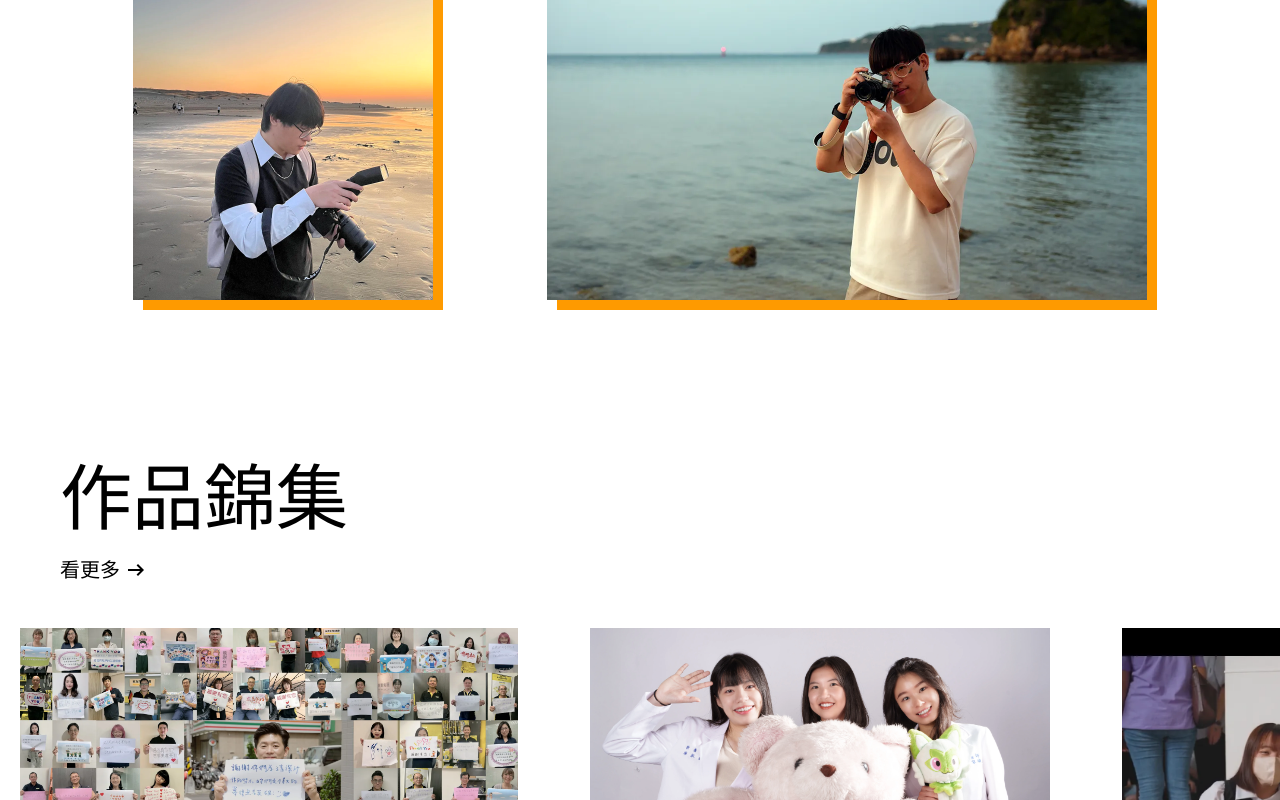
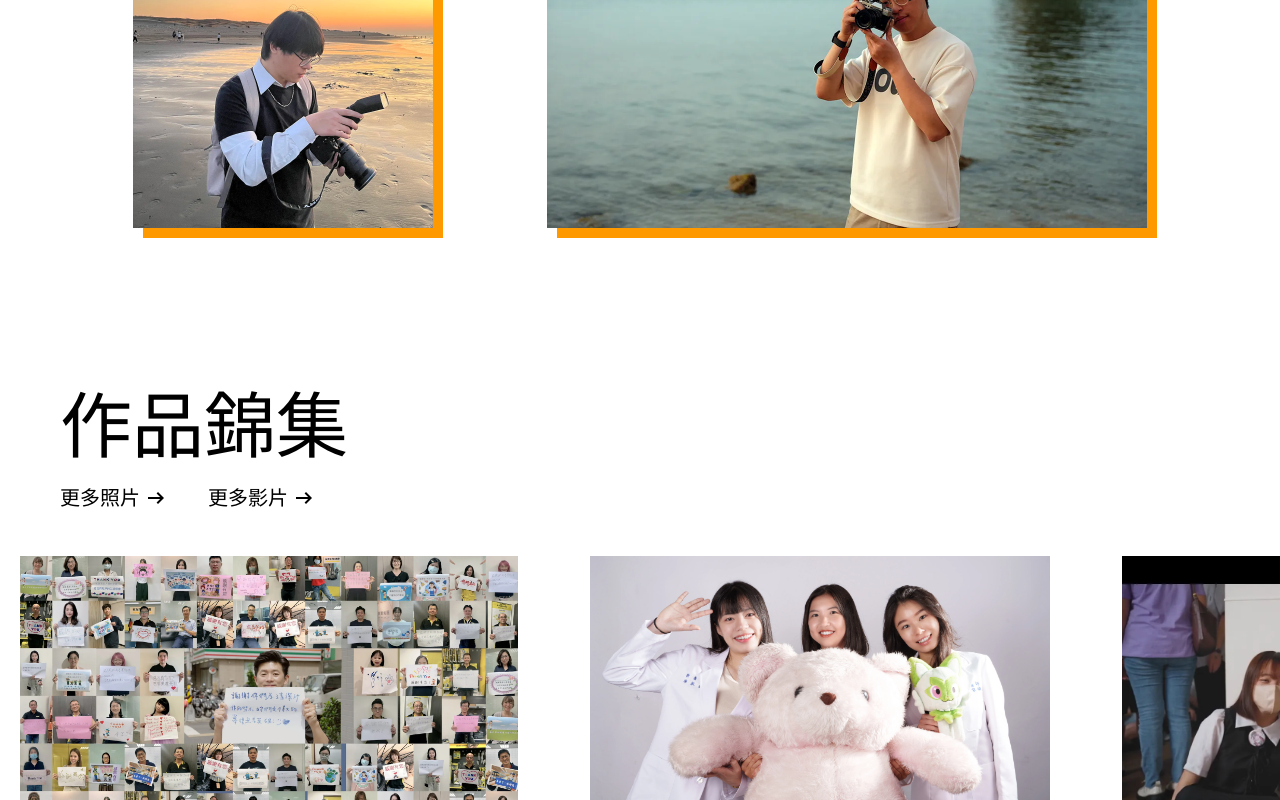
Before and after one commit to pata0202/PataImage-Website, a Vue app: page / in a window 1280 px wide. Shown: the part 998-1798 px from the top of the page. Built offline with nearby package versions, Linux system fonts and the light colour scheme.

Commit message:
更新：樣式更新

```diff
--- a/src/App.vue
+++ b/src/App.vue
@@ -7,10 +7,10 @@
         <div>拍打影像</div>
       </div>
       <div class="text-xl md:text-2xl text-gray-500 text-center"><span>
-          致力於打造獨一無二，<br class="md:hidden"/>令人<span
+          致力於打造獨一無二，<br class="md:hidden" />令人<span
             class="font-bold bg-linear-to-r from-amber-500 to-orange-600 bg-clip-text text-transparent">心馳神往</span>的影像體驗
         </span></div>
-      <div class="mt-10 bg-gray-100 h-45 w-80 md:h-auto md:w-auto rounded-2xl md:rounded-4xl overflow-hidden shadow-md">
+      <div class="mt-10 bg-gray-100 animate-pulse h-45 w-80 md:h-auto md:w-auto rounded-2xl md:rounded-4xl overflow-hidden shadow-md">
         <video class="w-full h-full" autoplay loop muted playsinline>
           <source :src="videoPath" type="video/mp4" />
           瀏覽器不支援影片播放
@@ -21,10 +21,12 @@
     <section id="about" class="區塊 px-section md:px-sectionlg bg-white h-auto">
       <div class="mb-3 段落標題">關於我</div>
       <div id="about_content" class="">
+        <div class="flex md:justify-end md:pr-50">
           <div class="text-md mb-10 text-gray-500 md:pl-1">
             <p class="pb-5">嗨，我是&nbsp;Pata。</p>
-          <p class="pb-5">我透過錄影與拍照，凝結每個動人瞬間，<br/>捕捉屬於現場的溫度與故事。</p>
-          <p class="">不論是一場演出、一個儀式，<br/>或一段人與人之間的交流，<br/>我相信影像可以讓時間暫停，讓回憶延續。</p>
+            <p class="pb-5">我透過錄影與拍照，凝結每個動人瞬間，<br class="md:hidden" />捕捉屬於現場的溫度與故事。</p>
+            <p class="">不論是一場演出、一個儀式，<br class="md:hidden" />或一段人與人之間的交流，<br class="md:hidden" />我相信影像可以讓時間暫停，讓回憶延續。</p>
+          </div>
         </div>
         <div class="h-max w-full flex justify-evenly items-center gap-10 md:pt-10">
           <div class="">
@@ -40,16 +42,27 @@
 
     <section id="works" class="區塊">
       <div class="px-section md:px-sectionlg mb-3 段落標題">作品錦集</div>
-      <div class="px-section md:px-sectionlg text-xl mb-5">
-        <a class="transition duration-150 ease-in-out flex items-center gap-1 w-50 hover:border-b-amber-500 border-b-4 border-transparent"
+      <div class="px-section md:px-sectionlg text-xl mb-5 ">
+        <div class="flex gap-10">
+          <a class="transition duration-150 ease-in-out flex items-center gap-1 w-auto hover:border-b-amber-500 border-b-4 border-transparent"
             href="https://google.com" target="_blank">
             <span>
-            看更多
+              更多照片
             </span>
             <span class="material-symbols-outlined">
               arrow_right_alt
             </span>
           </a>
+          <a class="transition duration-150 ease-in-out flex items-center gap-1 w-auto hover:border-b-amber-500 border-b-4 border-transparent"
+            href="https://www.youtube.com/@pataimage" target="_blank">
+            <span>
+              更多影片
+            </span>
+            <span class="material-symbols-outlined">
+              arrow_right_alt
+            </span>
+          </a>
+        </div>
       </div>
       <div id="works_content">
         <div class="overflow-x-scroll">
```
Lines whose indentation alone changed are shown as unchanged.
